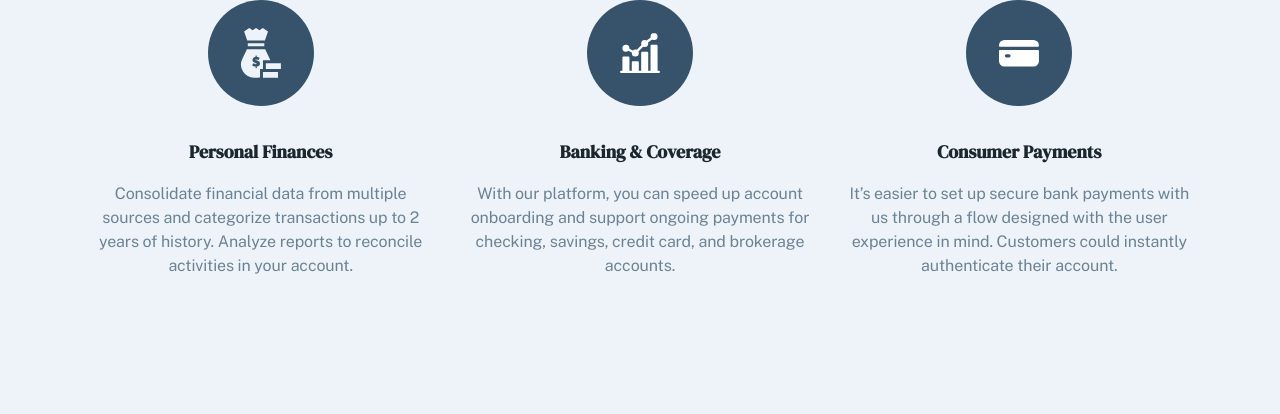
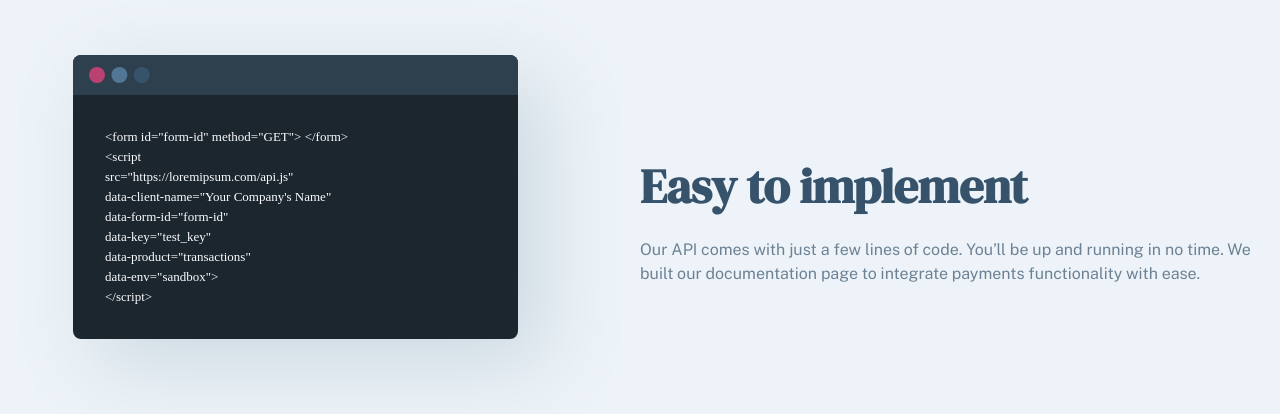
Before and after one commit to zetmosoma10/payapi, a React (Vite) app: page / in a window 1280 px wide. Shown: the top 414 px of the page. Built offline with nearby package versions, Linux system fonts and the light colour scheme.

Commit message:
build codeFeature component

```diff
--- a/src/App.tsx
+++ b/src/App.tsx
@@ -1,9 +1,9 @@
-import Incentives from "./pages/Home/sections/Incentives";
+import ProductFeatures from "./pages/Home/sections/ProductFeatures";
 
 function App() {
   return (
     <div className="bg-background_color min-h-screen">
-      <Incentives />
+      <ProductFeatures />
     </div>
   );
 }
--- a/src/index.css
+++ b/src/index.css
@@ -20,7 +20,9 @@
   .max-container {
     @apply max-w-[1110px] w-[90%] mx-auto;
   }
+}
 
+@layer components {
   /* Buttons */
   .btn {
     @apply font-bold block text-base tracking-[-0.12px]  w-full text-center
@@ -34,4 +36,9 @@
   .btn-secondary {
     @apply text-water_white border border-water_white hover:border-0 bg-transparent hover:bg-water_white hover:text-mirage_blue;
   }
+
+  /* Grids */
+  .grid-1x2 {
+    grid-template-columns: repeat(2, 1fr);
+  }
 }
--- /dev/null
+++ b/src/pages/Home/components/CodeFeature.tsx
@@ -0,0 +1,21 @@
+import easyToImplementImg from "../../../assets/home/desktop/illustration-easy-to-implement.svg";
+
+const CodeFeature = () => {
+  return (
+    <div className="grid justify-items-center md:grid-1x2">
+      <img src={easyToImplementImg} alt="" />
+      <div className="text-center md:text-left self-center">
+        <h2 className="text-san_juan_blue text-4xl md:text-5xl leading-9 md:leading-[56px] tracking-[-0.28px] md:tracking-[-0.37px]">
+          Easy to implement
+        </h2>
+        <p className="text-base text-light_san_juan_blue mt-6">
+          Our API comes with just a few lines of code. You’ll be up and running
+          in no time. We built our documentation page to integrate payments
+          functionality with ease.
+        </p>
+      </div>
+    </div>
+  );
+};
+
+export default CodeFeature;
--- /dev/null
+++ b/src/pages/Home/sections/ProductFeatures.tsx
@@ -0,0 +1,11 @@
+import CodeFeature from "../components/CodeFeature";
+
+const ProductFeatures = () => {
+  return (
+    <div>
+      <CodeFeature />
+    </div>
+  );
+};
+
+export default ProductFeatures;
```
